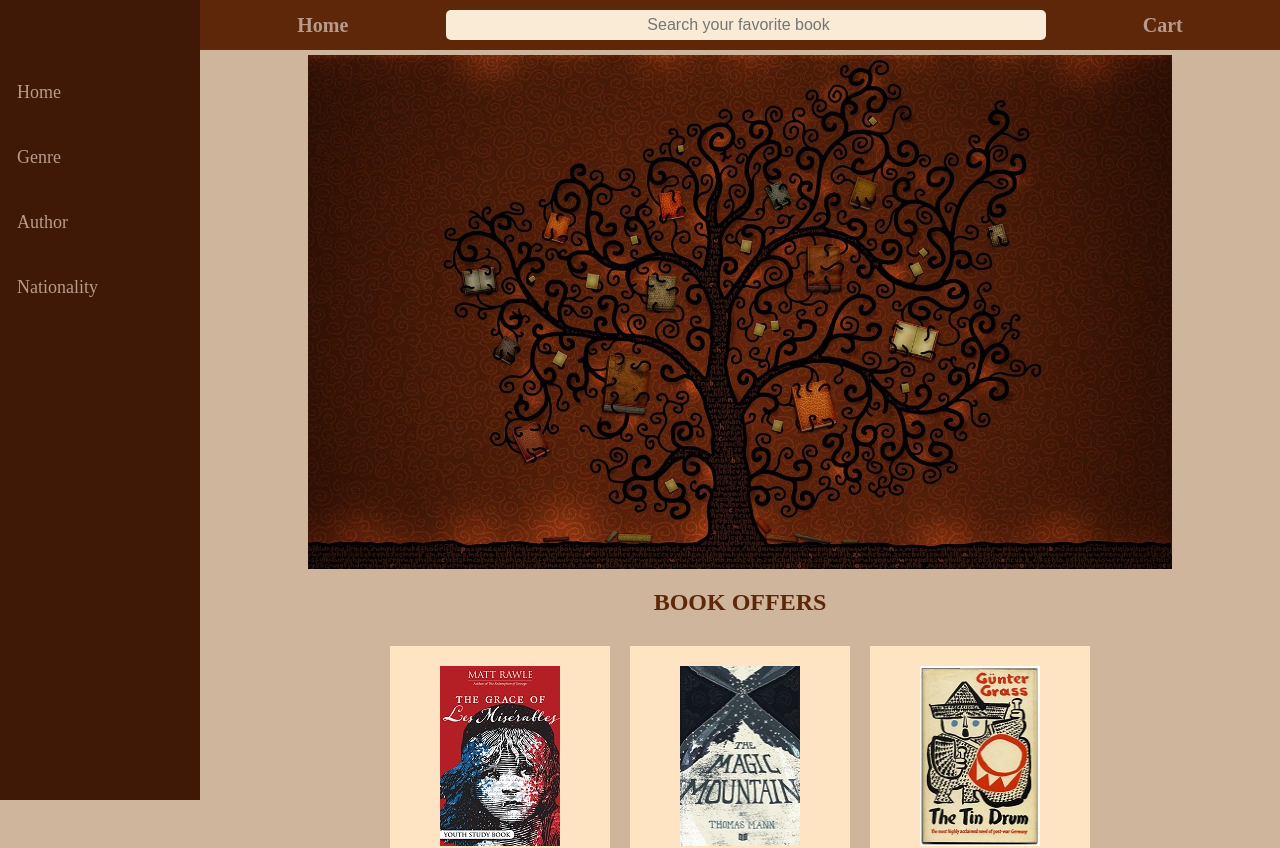
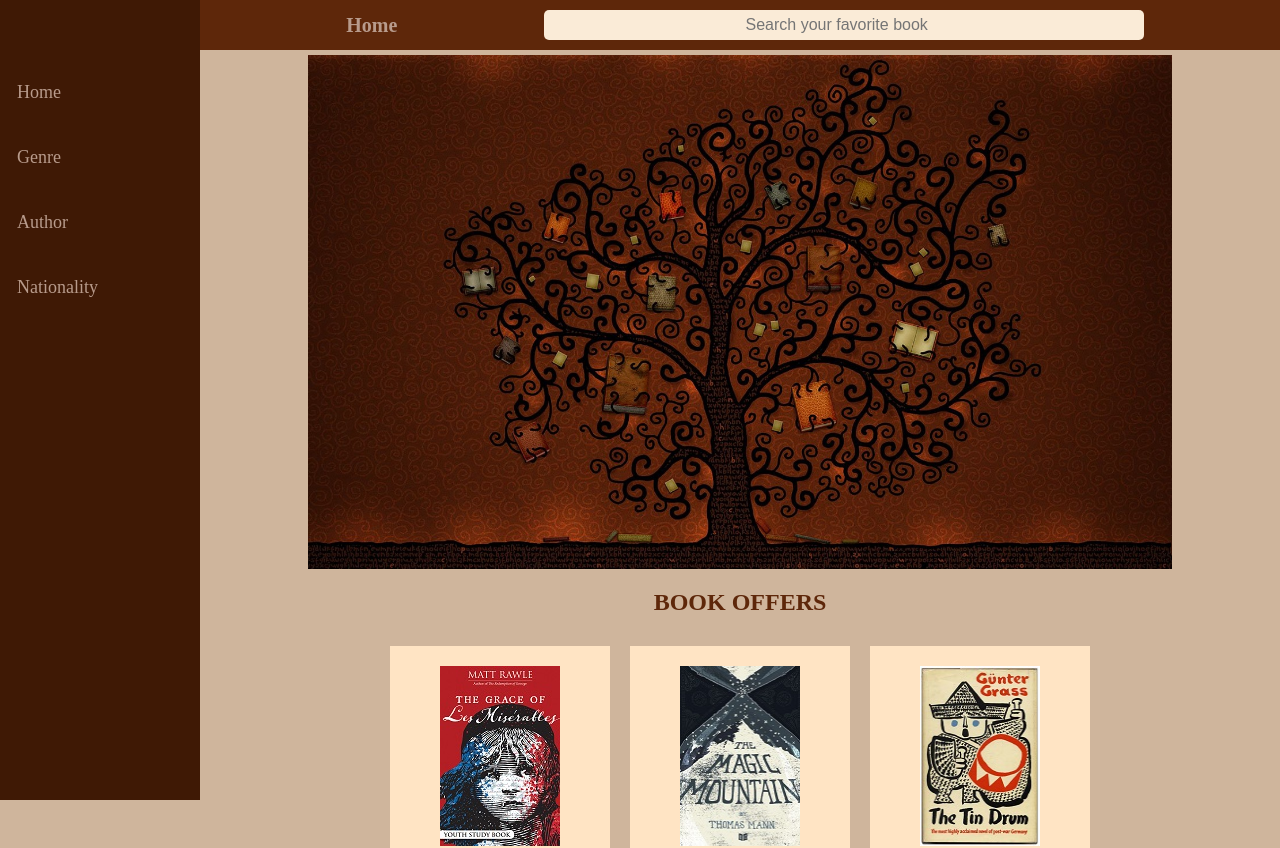
Before and after one commit to Mostafa-Farhadi/bookstore-website-nextjs, a Next.js app: page / in a window 1280 px wide. Shown: the top 848 px of the page. Built offline with nearby package versions, Linux system fonts and the light colour scheme.

Commit message:
Delete cart page temporary

```diff
--- a/components/Header.js
+++ b/components/Header.js
@@ -5,7 +5,6 @@ const Header = () => {
         <header id="header">
             <Link href="/"><a>Home</a></Link>
             <input type="search" name="search" id="search" placeholder="Search your favorite book"/>
-            <Link href="/cart"><a>Cart</a></Link>
         </header>
     );
 }
```
Also changed, not shown: pages/cart.js (deleted, +0 -9 lines).
